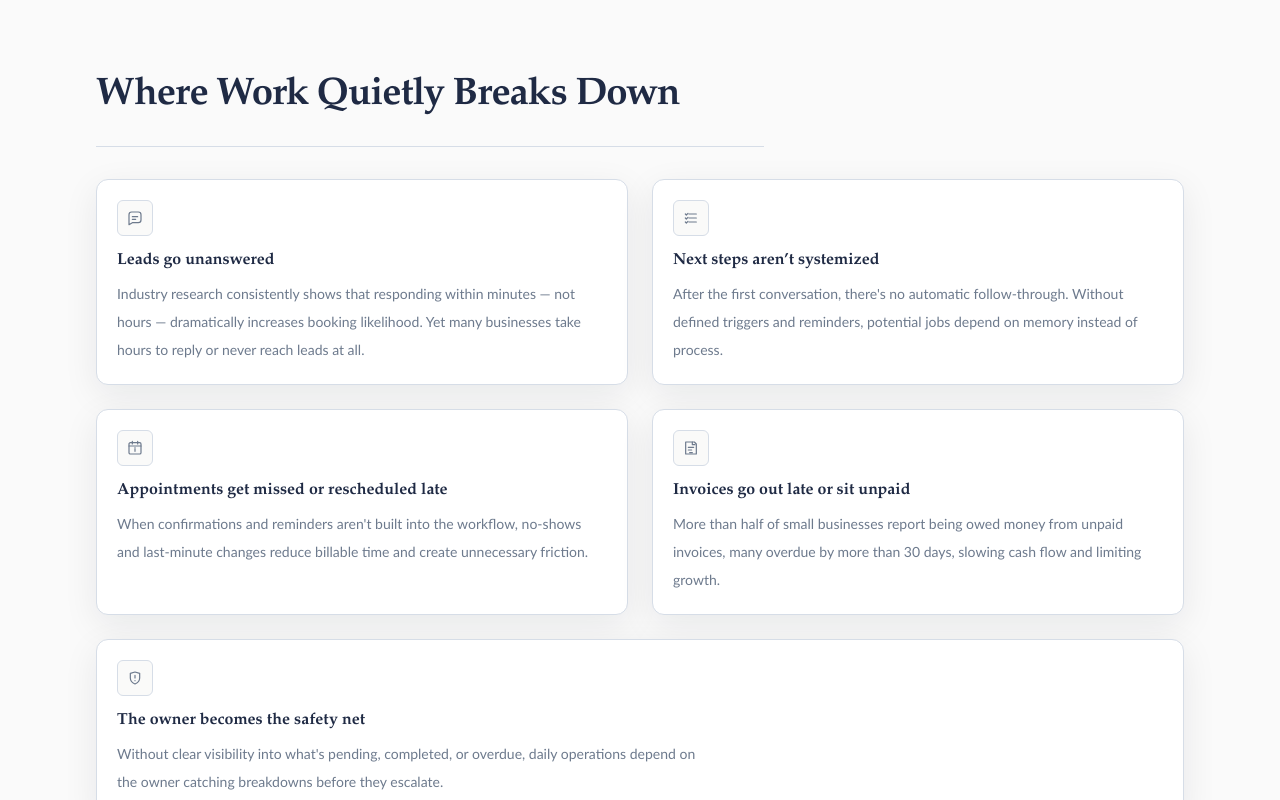
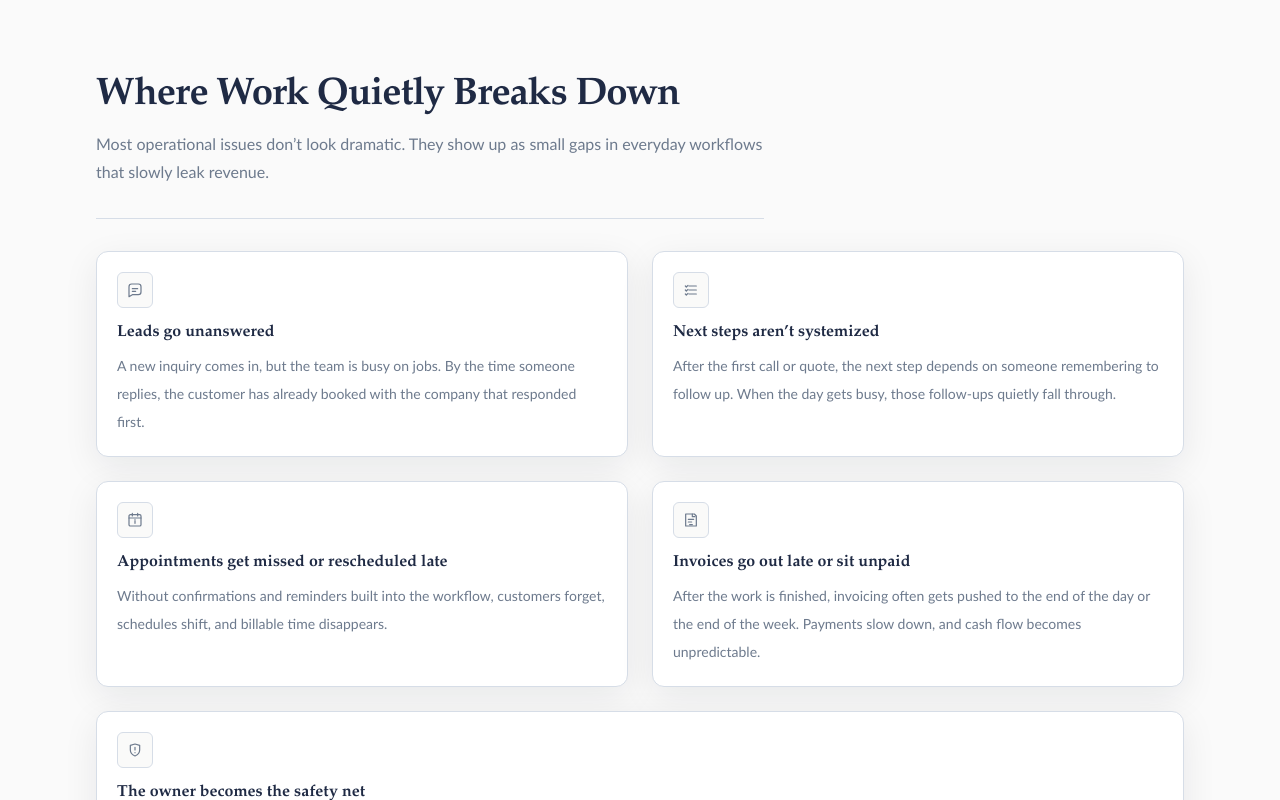
Before and after one commit to blakegrosenthal/operaite-site, a Next.js app: page / in a window 1280 px wide. Shown: the part 1120-1920 px from the top of the page. Built offline with nearby package versions, Linux system fonts and the light colour scheme; no server answers.

Commit message:
update site

```diff
--- a/app/page.tsx
+++ b/app/page.tsx
@@ -58,6 +58,7 @@ export default function HomePage() {
       <Section
         id="where-work-quietly-breaks-down"
         title="Where Work Quietly Breaks Down"
+        description="Most operational issues don’t look dramatic. They show up as small gaps in everyday workflows that slowly leak revenue."
         className="reveal-up border-t border-line bg-neutral-50 py-28 sm:py-36"
         headerClassName="max-w-[72ch] border-b border-line pb-6 sm:pb-8"
         titleClassName="text-3xl font-bold sm:text-[2.4rem]"
@@ -65,27 +66,27 @@ export default function HomePage() {
         <ul className="grid gap-6 md:grid-cols-2">
           <ProblemBlock
             title="Leads go unanswered"
-            text="Industry research consistently shows that responding within minutes — not hours — dramatically increases booking likelihood. Yet many businesses take hours to reply or never reach leads at all."
+            text="A new inquiry comes in, but the team is busy on jobs. By the time someone replies, the customer has already booked with the company that responded first."
             icon={<IconMessage />}
           />
           <ProblemBlock
             title="Next steps aren’t systemized"
-            text="After the first conversation, there's no automatic follow-through. Without defined triggers and reminders, potential jobs depend on memory instead of process."
+            text="After the first call or quote, the next step depends on someone remembering to follow up. When the day gets busy, those follow-ups quietly fall through."
             icon={<IconChecklist />}
           />
           <ProblemBlock
             title="Appointments get missed or rescheduled late"
-            text="When confirmations and reminders aren't built into the workflow, no-shows and last-minute changes reduce billable time and create unnecessary friction."
+            text="Without confirmations and reminders built into the workflow, customers forget, schedules shift, and billable time disappears."
             icon={<IconCalendarAlert />}
           />
           <ProblemBlock
             title="Invoices go out late or sit unpaid"
-            text="More than half of small businesses report being owed money from unpaid invoices, many overdue by more than 30 days, slowing cash flow and limiting growth."
+            text="After the work is finished, invoicing often gets pushed to the end of the day or the end of the week. Payments slow down, and cash flow becomes unpredictable."
             icon={<IconInvoice />}
           />
           <ProblemBlock
             title="The owner becomes the safety net"
-            text="Without clear visibility into what's pending, completed, or overdue, daily operations depend on the owner catching breakdowns before they escalate."
+            text="When systems aren’t clear, the owner ends up checking everything. Messages, schedules, invoices, job status. Over time the business depends on constant oversight just to stay organized."
             icon={<IconOwnerRisk />}
             className="md:col-span-2"
           />
```
